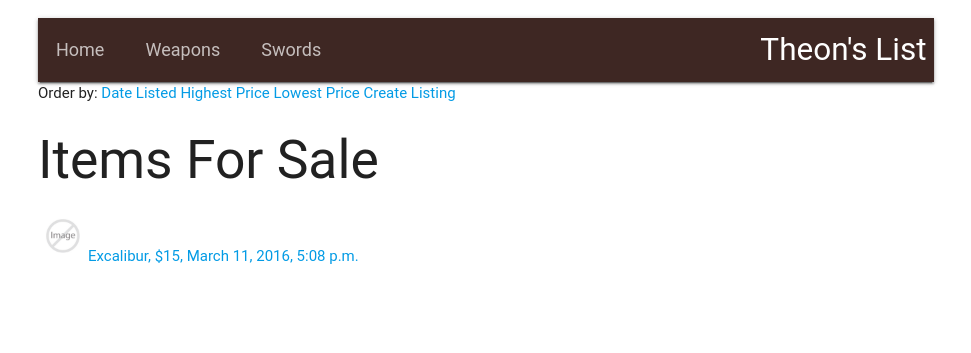
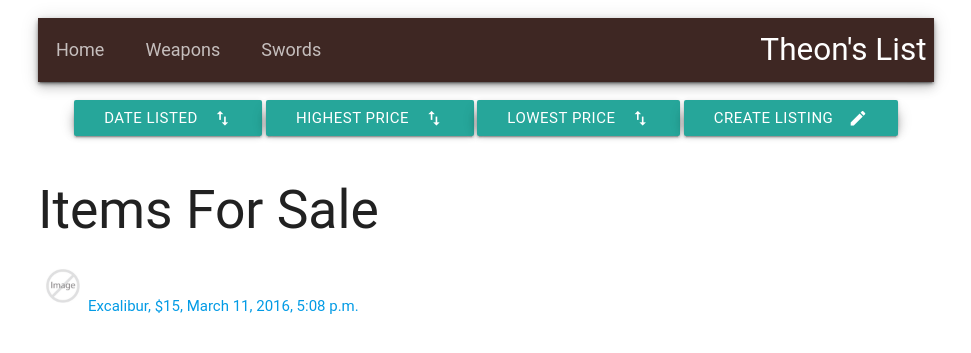
Before and after one commit to jnwcki/theons_list, a Django app: page /subcategory/3/1 in a window 1280 px wide. Shown: the top 353 px of the page, without its empty margins (154-1125 px from the left). Run offline with Django 3.2, Linux system fonts and the light colour scheme; a user stored in the database is signed in; data comes from the database, SQL or seed files in the repository; some libraries are stand-ins or nearby versions; some web fonts are replaced.

Commit message:
improved buttons in item listing view

```diff
--- a/theonsapp/templates/index_navbar_include.html
+++ b/theonsapp/templates/index_navbar_include.html
@@ -1,5 +1,5 @@
 <nav>
-    <div class="nav-wrapper brown darken-4 z-depth-1">
+    <div class="nav-wrapper brown darken-4 z-depth-3">
       <div class="col s12" style="margin: 2%;">
         <a href="{% url 'index' %}" class="brand-logo left">Theon's List</a>
         <ul id="nav-mobile" class="right hide-on-med-and-down">
--- a/theonsapp/templates/breadcrumb_navbar_include.html
+++ b/theonsapp/templates/subcategory_breadcrumb_navbar_include.html
@@ -1,5 +1,5 @@
 <nav>
-    <div class="nav-wrapper brown darken-4 z-depth-1">
+    <div class="nav-wrapper brown darken-4 z-depth-3">
       <div class="col s12" style="margin: 2%">
         <a href="{% url 'index' %}" class="breadcrumb">Home</a>
         <a href="{% url 'category_detail' subcategory.category.pk %}" class="breadcrumb">{{ subcategory.category }}</a>
--- a/theonsapp/templates/theonsapp/category_detail.html
+++ b/theonsapp/templates/theonsapp/category_detail.html
@@ -1,4 +1,8 @@
 {% extends 'base.html' %}
+
+{% block navbar %}
+{% include 'category_breadcrumb_navbar_include.html' %}
+{% endblock %}
 
 {% block content %}
     <h3>Category {{ category }}</h3>
--- a/theonsapp/templates/theonsapp/item_list.html
+++ b/theonsapp/templates/theonsapp/item_list.html
@@ -1,17 +1,21 @@
 {% extends 'base.html' %}
 
 {% block navbar %}
-{% include 'breadcrumb_navbar_include.html' %}
+{% include 'subcategory_breadcrumb_navbar_include.html' %}
 {% endblock %}
 
 {% block content %}
-<div>Order by: <a href="{% url 'sub_item_list' subcategory.pk 1 %}"><span class="label label-default">Date Listed</span></a>
-    <a href="{% url 'sub_item_list' subcategory.pk 2 %}"><span class="label label-primary">Highest Price</span></a>
-    <a href="{% url 'sub_item_list' subcategory.pk 3 %}"><span class="label label-success">Lowest Price</span></a>
+<div class="row">
+  <div style="text-align: center; margin: 2%;">
+    <a class="z-depth-4" href="{% url 'sub_item_list' subcategory.pk 1 %}"><span class="btn"><i class="material-icons right">swap_vert</i>Date Listed</span></a>
+    <a class="z-depth-4" href="{% url 'sub_item_list' subcategory.pk 2 %}"><span class="btn"><i class="material-icons right">swap_vert</i>Highest Price</span></a>
+    <a class="z-depth-4" href="{% url 'sub_item_list' subcategory.pk 3 %}"><span class="btn"><i class="material-icons right">swap_vert</i>Lowest Price</span></a>
     {% if request.user.is_authenticated %}
-        <a href="{% url 'create_listing' subcategory.pk %}"><span class="label label-info">Create Listing</span></a>
+        <a class="z-depth-4" href="{% url 'create_listing' subcategory.pk %}"><span class="btn"><i class="material-icons right">mode_edit</i>Create Listing</span></a>
     {% endif %}
+  </div>
 </div>
+
 <h2>Items For Sale</h2>
 <ul>
     {% for item in item_list %}
--- a/theonsapp/views.py
+++ b/theonsapp/views.py
@@ -41,7 +41,6 @@ class MakeListingView(CreateView):
         user_profile = UserProfile.objects.get(user=self.request.user)
         post.location = City.objects.get(pk=user_profile.home_city.pk)
         post.seller_id = user_profile.user.pk
-        print(user_profile)
         post.save()
         return super().form_valid(form)
 
@@ -69,14 +68,12 @@ class SubCategoryItemView(ListView):
     def get_context_data(self, **kwargs):
         context = super().get_context_data(**kwargs)
         context['subcategory'] = SubCategory.objects.get(pk=self.kwargs.get('pk'))
-        print(self.kwargs.get('ordering', 1))
         if self.kwargs.get('ordering') == '1':
             context['item_list'] = Item.objects.filter(subcategory_id=self.kwargs.get('pk')).order_by("-time_listed")
         elif self.kwargs.get('ordering') == '2':
             context['item_list'] = Item.objects.filter(subcategory_id=self.kwargs.get('pk')).order_by("-price")
         elif self.kwargs.get('ordering') == '3':
             context['item_list'] = Item.objects.filter(subcategory_id=self.kwargs.get('pk')).order_by("price")
-        print(context)
         return context
 
 
```
Also changed, not shown: theonsapp/templates/category_breadcrumb_navbar_include.html (added, +10 -0 lines).
